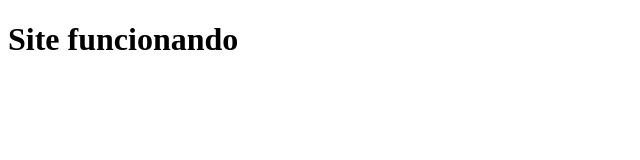
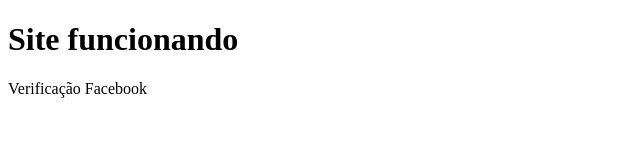
Before and after one commit to deivisondmartins10-ux/ProjetoTrailer, a plain HTML site: page index.html in a window 1280 px wide. Shown: the whole page, without its empty margins (0-640 px from the left). Drawn offline with Linux system fonts and the light colour scheme.

Commit message:
Enhance index.html with title and verification message
Added a title and a paragraph for Facebook verification.

```diff
--- a/index.html
+++ b/index.html
@@ -2,10 +2,12 @@
 <html>
 <head>
 <meta name="facebook-domain-verification" content="ezjd5y3tbofsq9s9sg668nrh9p0hgn" />
+<title>Meu site</title>
 </head>
+
 <body>
+<h1>Site funcionando</h1>
+<p>Verificação Facebook</p>
+</body>
 
-<h1>Site funcionando</h1>
-
-</body>
 </html>
```
